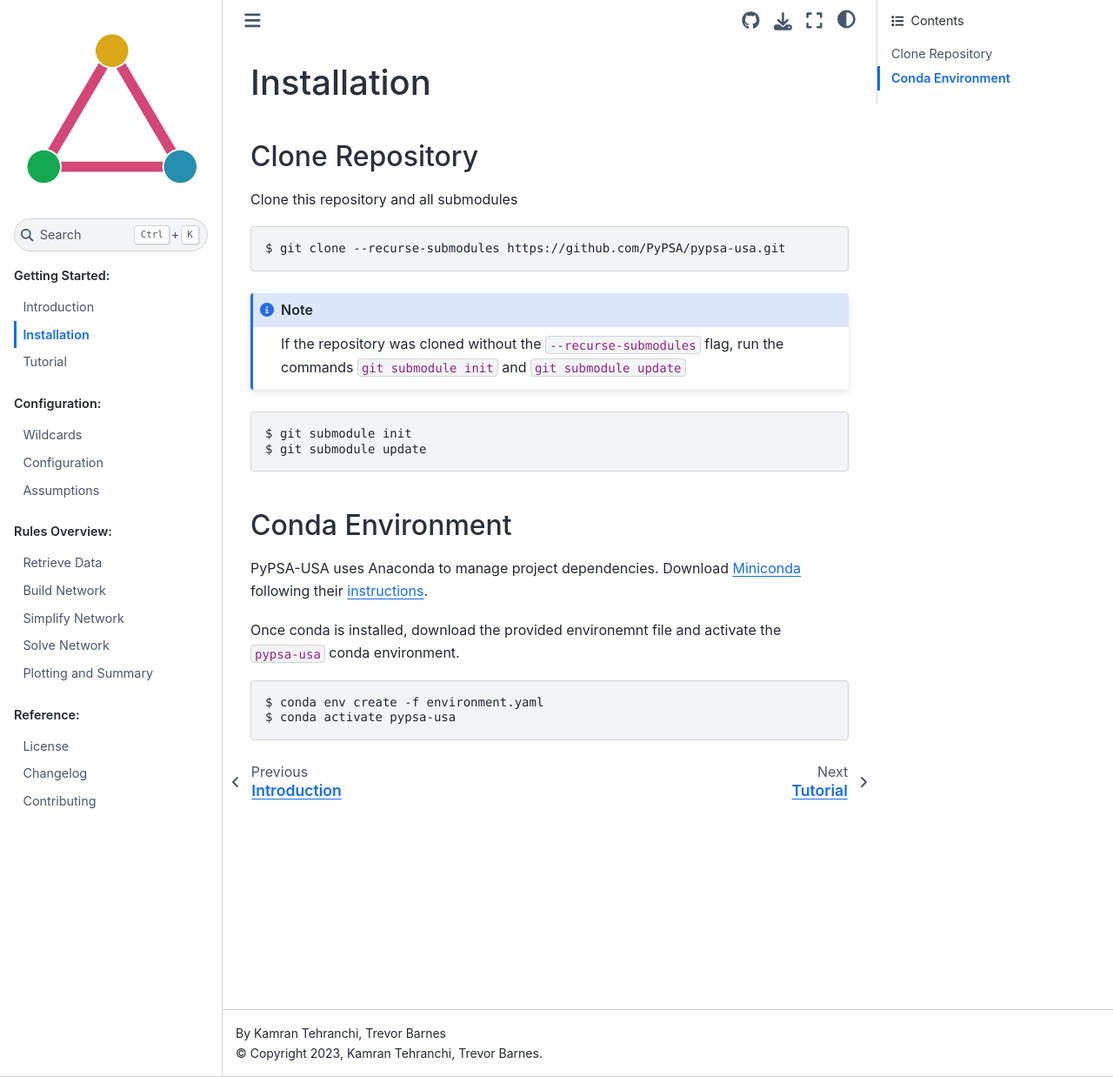
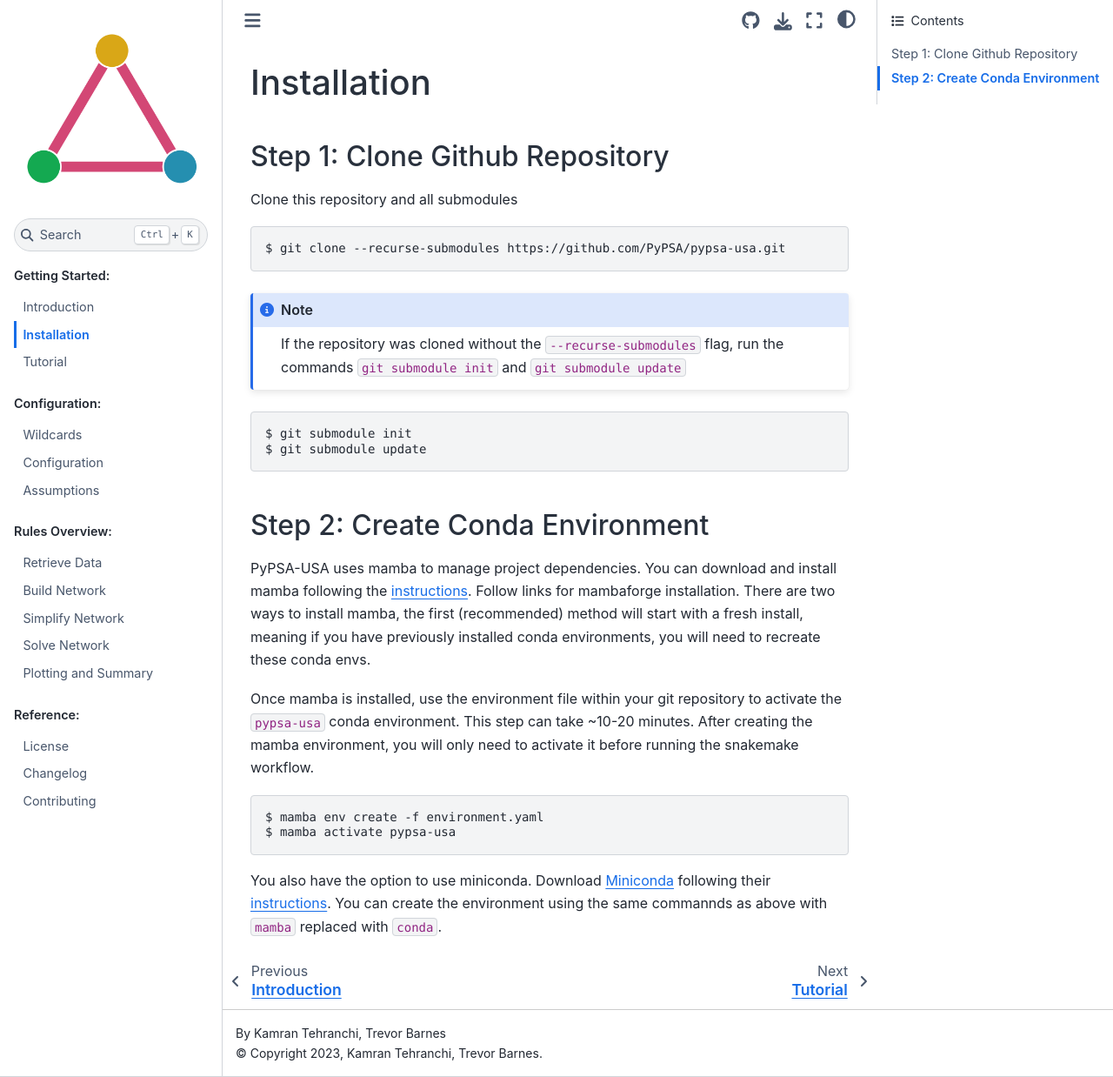
Before and after one commit to PyPSA/pypsa-usa, a Sphinx documentation site: the page built from docs/source/about-install.md, in a window 1280 px wide and 1238 px high. Shown: the whole window at 87% size. Built offline with Sphinx 7.4.7 and the Sphinx Book theme 1.1.4, drawn with Linux system fonts in a browser that asks for light colours.

Commit message:
moved env.yaml and updated installation instructions with mamba

````diff
--- a/docs/source/about-install.md
+++ b/docs/source/about-install.md
@@ -1,6 +1,6 @@
 # Installation
 
-## Clone Repository
+## Step 1: Clone Github Repository
 
 Clone this repository and all submodules
 
@@ -18,15 +18,15 @@
 $ git submodule update
 ```
 
-## Conda Environment
+## Step 2: Create Conda Environment
 
-PyPSA-USA uses Anaconda to manage project dependencies. Download [Miniconda](https://docs.conda.io/en/latest/miniconda.html)
-following their
-[instructions](https://docs.conda.io/en/latest/miniconda.html).
+PyPSA-USA uses mamba to manage project dependencies. You can download and install mamba following the [instructions](https://mamba.readthedocs.io/en/latest/mamba-installation.html). Follow links for mambaforge installation. There are two ways to install mamba, the first (recommended) method will start with a fresh install, meaning if you have previously installed conda environments, you will need to recreate these conda envs.
 
-Once conda is installed, download the provided environemnt file and activate the `pypsa-usa` conda environment.
+Once mamba is installed, use the environment file within your git repository to activate the `pypsa-usa` conda environment. This step can take ~10-20 minutes. After creating the mamba environment, you will only need to activate it before running the snakemake workflow.
 
 ```bash
-$ conda env create -f environment.yaml
-$ conda activate pypsa-usa
+$ mamba env create -f environment.yaml
+$ mamba activate pypsa-usa
 ```
+
+You also have the option to use miniconda. Download [Miniconda](https://docs.conda.io/en/latest/miniconda.html) following their [instructions](https://docs.conda.io/en/latest/miniconda.html). You can create the environment using the same commannds as above with `mamba` replaced with `conda`.
````
Also changed, not shown: docs/source/about-introduction.md (+1 -1 lines), 2 other files.
